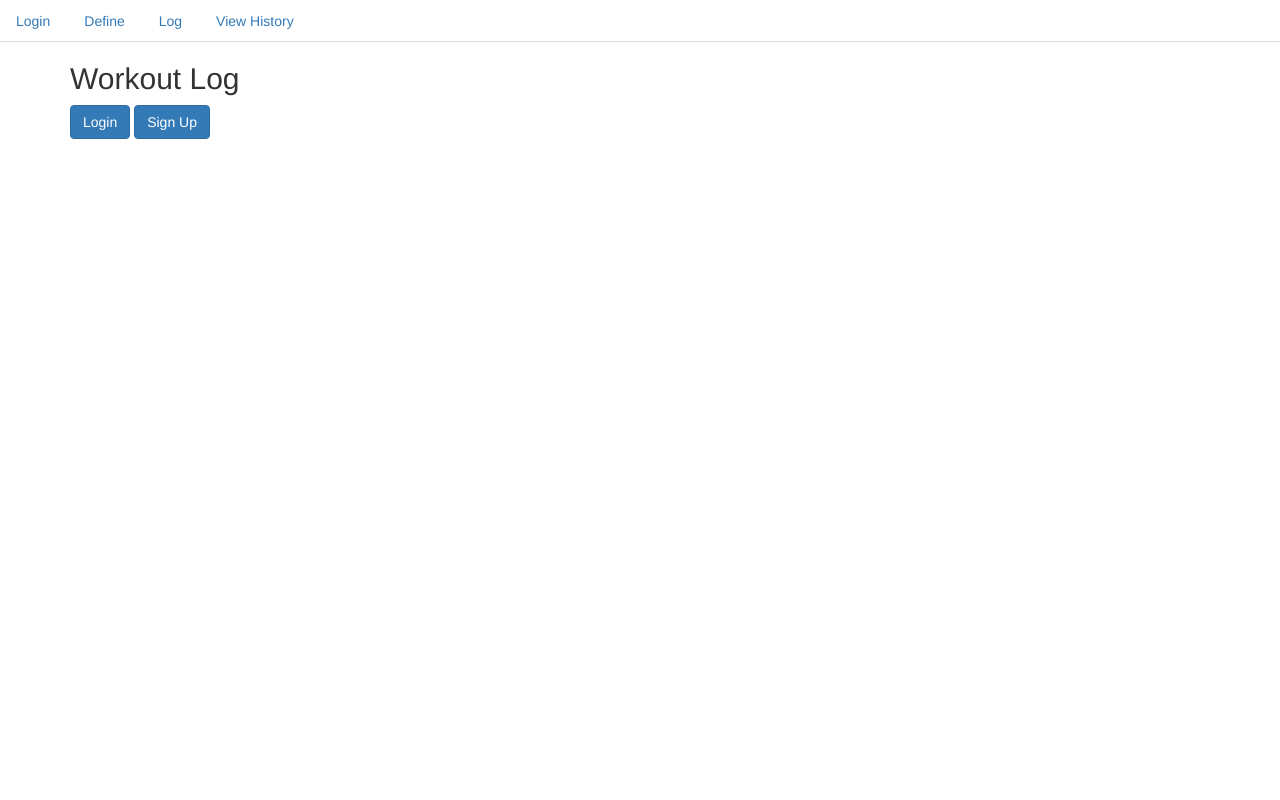
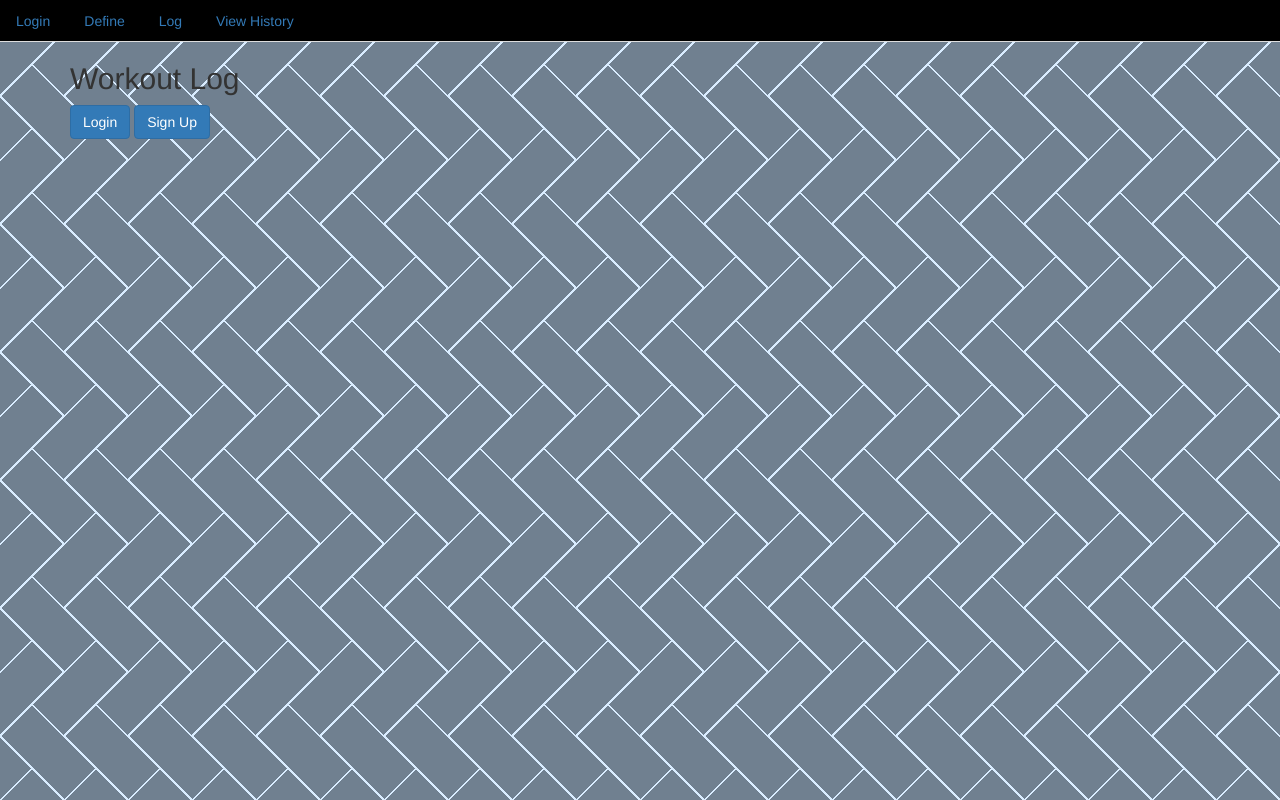
Before and after one commit to kennt4030/Workout-Log, a website: page workoutlogClient/index.html in a window 1280 px wide. Drawn offline with nearby package versions, Linux system fonts and the light colour scheme.

Commit message:
background styling

```diff
--- a/workoutlogClient/index.html
+++ b/workoutlogClient/index.html
@@ -12,8 +12,17 @@
 </head>
 
 <body>
+    <style>
+        body {
+background:
+linear-gradient(135deg, #708090 22px, #d9ecff 22px, #d9ecff 24px, transparent 24px, transparent 67px, #d9ecff 67px, #d9ecff 69px, transparent 69px),
+linear-gradient(225deg, #708090 22px, #d9ecff 22px, #d9ecff 24px, transparent 24px, transparent 67px, #d9ecff 67px, #d9ecff 69px, transparent 69px)0 64px;
+background-color:#708090;
+background-size: 64px 128px
+        }
+        </style>
 
-  <ul class="nav nav-tabs">
+  <ul class="nav nav-tabs" style="background-color:black;" >
     <li><a href="#home" id="loginout" class="disabled" data-toggle="tab">Login</a></li>
     <li><a href="#define" data-toggle="tab">Define</a></li>
     <li><a href="#log" data-toggle="tab">Log</a></li>
```
